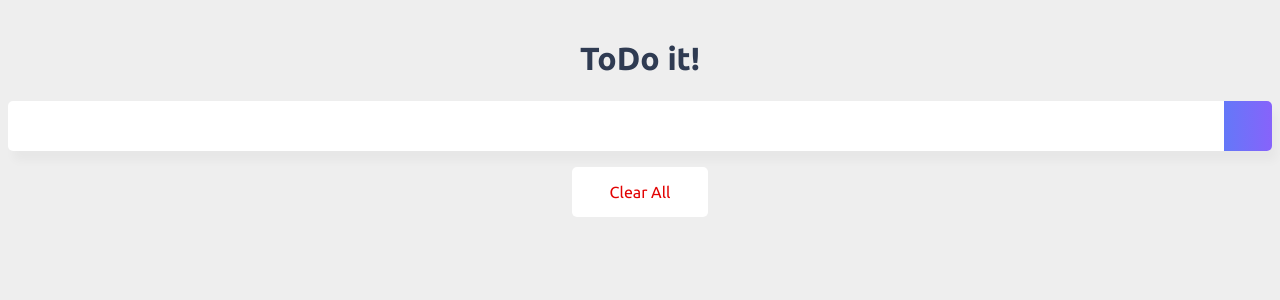
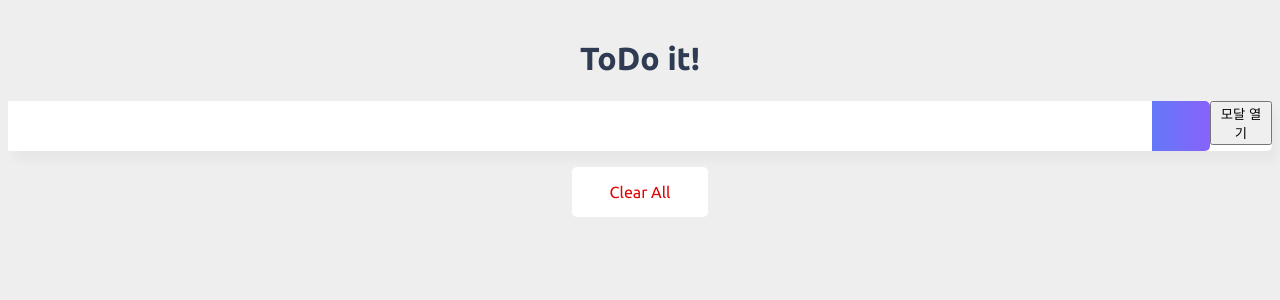
Before and after one commit to younhoso/Inflearn_Vue, a Vue app: page / in a window 1280 px wide. Shown: the top 300 px of the page. Built offline with nearby package versions, Linux system fonts and the light colour scheme; a web font is replaced by a local one.

Commit message:
Add: 모달 컴포넌트 등록

```diff
--- a/src/App.vue
+++ b/src/App.vue
@@ -26,9 +26,11 @@ export default {
   methods: {
     addItem: function(todoItem){
       const obj = {completed: false, item: todoItem};
-      if(this.newTodoItem !== ''){
+      if(todoItem !== ''){
         localStorage.setItem(todoItem, JSON.stringify(obj));
         this.todoItems.push(obj);
+      } else {
+
       }
     },
     removeOneItem: function(item, idx) {
--- a/src/components/TodoInput.vue
+++ b/src/components/TodoInput.vue
@@ -5,14 +5,19 @@
     <span v-on:click="addTodo" class="addContainer">
       <i class="ic-plus addBtn"></i>
     </span>
+
+    <Modal v-bind:propsopen="open"/>
   </div>
 </template>
 
 <script>
+import Modal from './common/Modal.vue';
+
 export default {
   data: function(){
     return {
-      newTodoItem: ''
+      newTodoItem: '',
+      open: false
     }
   },
   methods: {
@@ -23,6 +28,9 @@ export default {
     clearInput: function() {
       this.newTodoItem = ''
     },
+  },
+  components: {
+    Modal: Modal
   }
 }
 </script>
@@ -37,18 +45,22 @@ export default {
     height: 50px;
     line-height: 50px;
     border-radius: 5px;
+    display: flex;
   }
 
   .inputBox input {
+    width: 100%;
+    height: 100%;
+    padding: 0 20px 0 20px;
+    box-sizing: border-box;
     border-style: none;
     font-size: 0.9rem;
   }
 
   .addContainer {
-    float: right;
+    width: 4rem;
     background: linear-gradient(to right, #6478F8, #8763FB);
     display: block;
-    width: 3rem;
     border-radius: 0 5px 5px 0;
     cursor: pointer;
   }
--- /dev/null
+++ b/src/components/common/Modal.vue
@@ -0,0 +1,28 @@
+<template>
+  <div>
+    <button v-on:click="propsopen = true">모달 열기</button>
+
+    <div class="modal" v-if="propsopen">
+      <p>짜자잔~ 모달입니다!</p>
+      <button v-on:click="propsopen = false">닫기</button>
+    </div>
+  </div>
+</template>
+
+<script>
+export default {
+  props: ['propsopen']
+}
+</script>
+
+<style scoped>
+.modal {
+  width: 100%;
+  height: 100%;
+  position: fixed;
+  z-index: 999;
+  background-color: rgba(0, 0, 0, 0.4);
+  top: 0;
+  left: 0;
+}
+</style>
```
